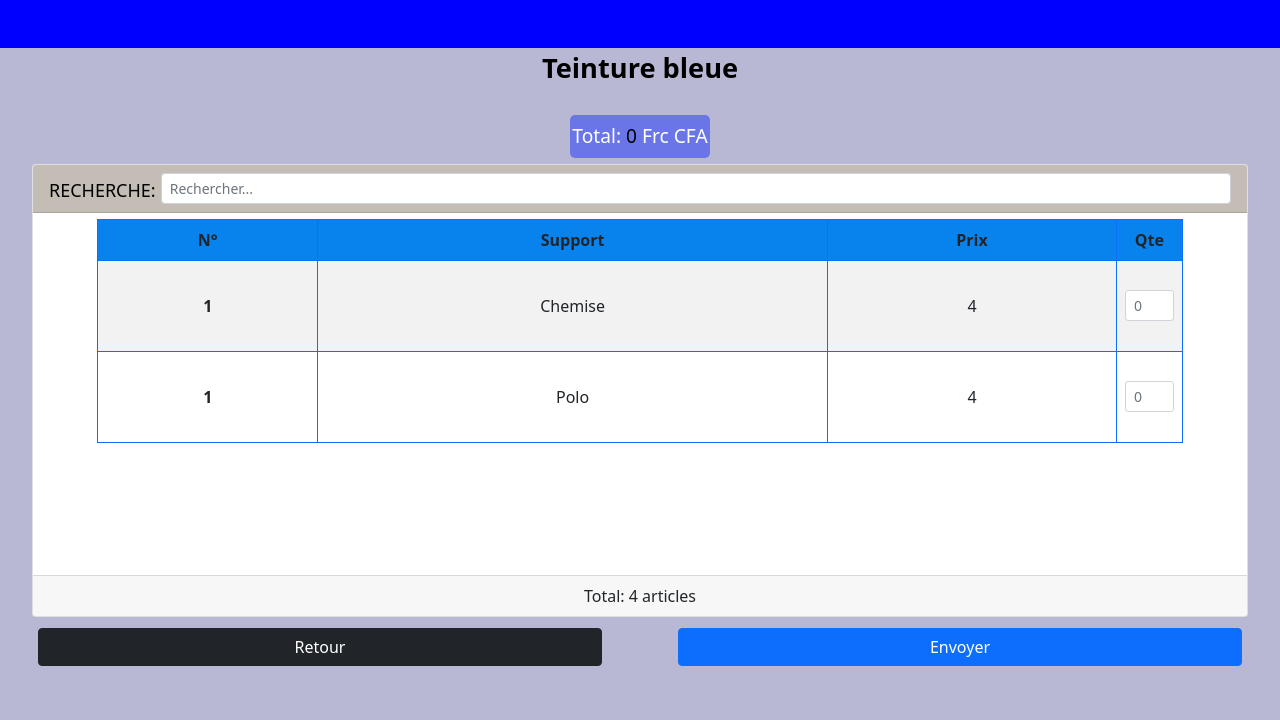
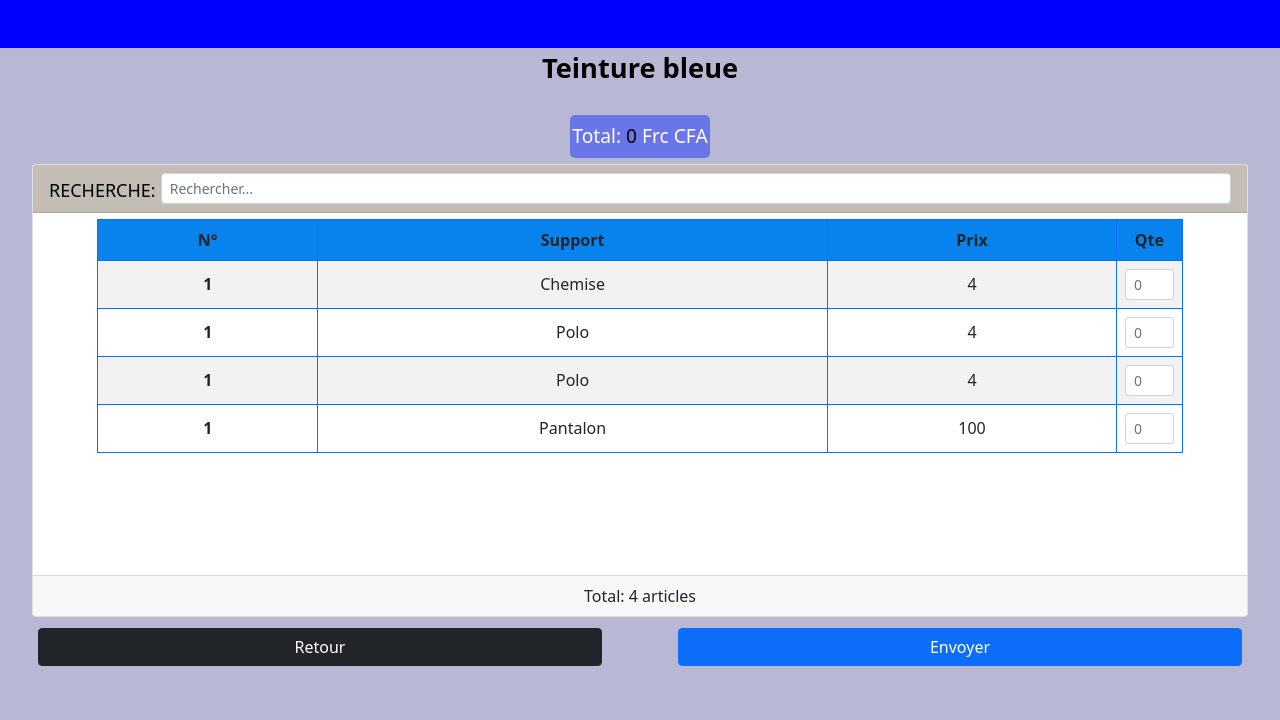
Before and after one commit to YodaNicolas/pressingapp, a plain HTML site: page selectTeinte.html in a window 1280 px wide. Shown: the top 720 px of the page. Drawn offline with nearby package versions, Linux system fonts and the light colour scheme.

Commit message:
page admin 87%

```diff
--- a/Styles/Js/calculeTempReel.js
+++ b/Styles/Js/calculeTempReel.js
@@ -2,7 +2,7 @@
 function Calculer() {
     // Récupérer les valeurs saisies
     var total = 0;
-    for (var i = 1; i <= 2; i++) {
+    for (var i = 1; i <= 4; i++) {
         var qte = parseInt(document.getElementById(-i).value) || 0;
         if (qte < 0) {
             alert("Vous avez saisi une valeur négative à la ligne N°" + i + " veuillez corriger si non cette ligne sera ignoré et ne figurera pas dans votre commande MERCI.");
@@ -18,6 +18,6 @@ function Calculer() {
 }
 
 // Ajouter un gestionnaire d'événement à chaque input
-for (var i = 1; i <= 2; i++) {
+for (var i = 1; i <= 4; i++) {
     document.getElementById(-i).addEventListener("input", Calculer);
 }
--- a/selectTeinte.html
+++ b/selectTeinte.html
@@ -98,6 +98,54 @@
                                             </div>
                                         </td>
                                     </tr>
+                                    <tr>
+                                        <th scope="row">
+                                            <div class="DivAction">
+                                                1
+                                            </div>
+                                        </th>
+                                        <td style="width: 47%;">
+                                            <div class="DivAction">
+                                                Polo
+                                            </div>
+                                        </td>
+                                        <td>
+                                            <input type="number" id="3" value="4" hidden>
+                                            <div class="DivAction">
+                                                4
+                                            </div>
+                                        </td>
+                                        <td style="width: 4.1rem;">
+                                            <div class="DivAction">
+                                                <input class="form-control form-control-sm" type="number"
+                                                    placeholder="0" id="-3" step="1" min="0">
+                                            </div>
+                                        </td>
+                                    </tr>
+                                    <tr>
+                                        <th scope="row">
+                                            <div class="DivAction">
+                                                1
+                                            </div>
+                                        </th>
+                                        <td style="width: 47%;">
+                                            <div class="DivAction">
+                                                Pantalon
+                                            </div>
+                                        </td>
+                                        <td>
+                                            <input type="number" id="4" value="100" hidden>
+                                            <div class="DivAction">
+                                                100
+                                            </div>
+                                        </td>
+                                        <td style="width: 4.1rem;">
+                                            <div class="DivAction">
+                                                <input class="form-control form-control-sm" type="number"
+                                                    placeholder="0" id="-4" step="1" min="0">
+                                            </div>
+                                        </td>
+                                    </tr>
                                 </tbody>
                             </table>
                         </div>
```
Also changed, not shown: choix.html (+4 -4 lines).
